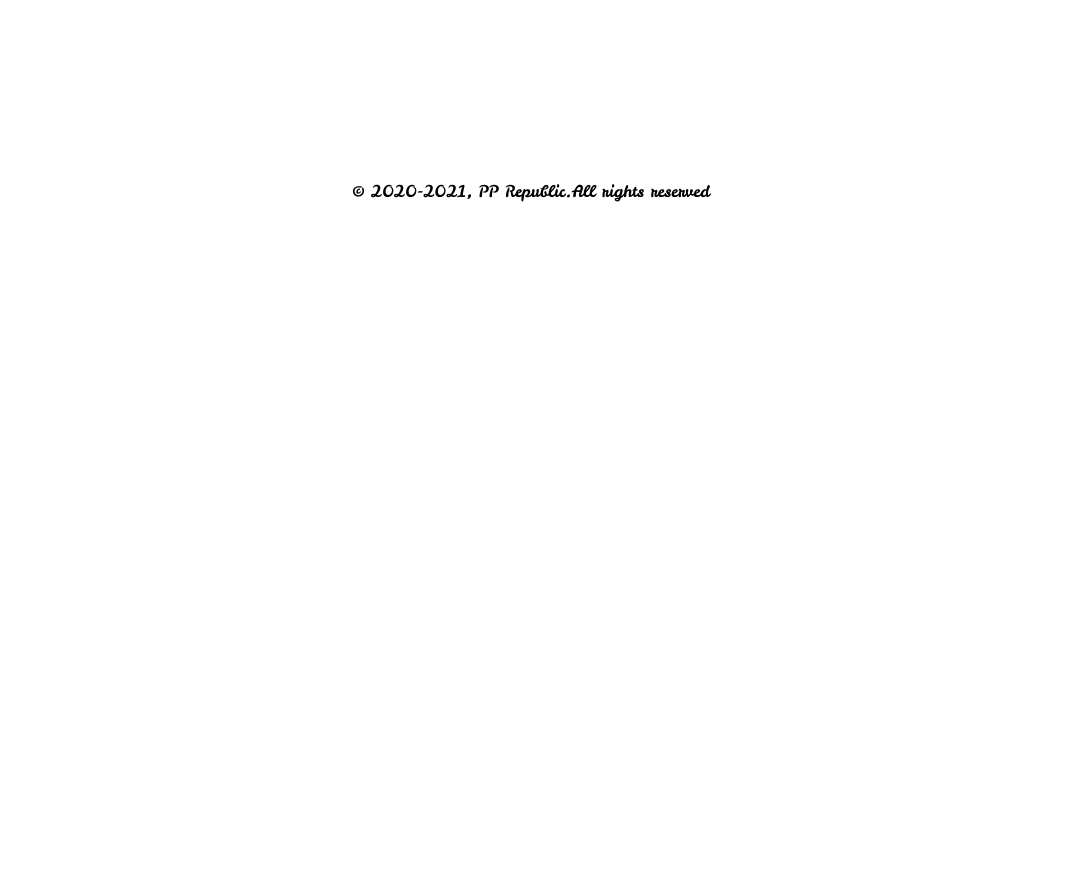
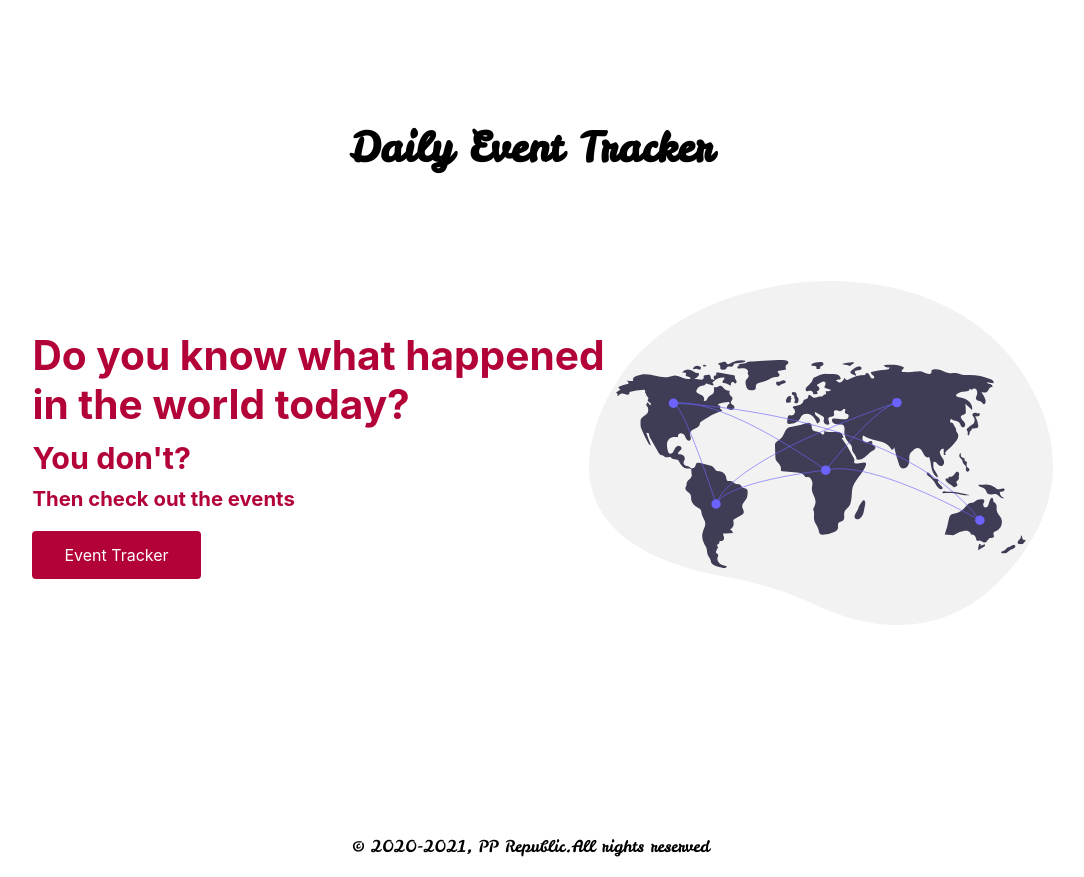
Before and after one commit to 1homsi/Intro-to-Web-Development-Final-Project, a React (Create React App) app: page / in a window 1280 px wide. Shown: the part 1300-2177 px from the top of the page, without its empty margins (109-1193 px from the left). Before the commit the page ends 1522 px from the top, so only its background shows below. Built offline with nearby package versions, Linux system fonts and the light colour scheme.

Commit message:
edited some random things

```diff
--- a/src/components/Home/Top/Top.js
+++ b/src/components/Home/Top/Top.js
@@ -3,6 +3,7 @@
 import './Home.css';
 import CovidSvg from "../../../Images/covid.svg";
 import CryptoT from '../../../Images/cyrptoT.svg';
+import WorldY from "../../../Images/WorldYay.svg"
 
 
 export default function Top() {
@@ -16,12 +17,13 @@
                         <h1>Did you know that Covid-19's scientific name is &#x21a7;</h1>
                         <h2>SARS-CoV-2</h2>
                         <p>Check out its latest movements</p>
-                        <Link to="/covidt"><button className="main__btn">Govid-19 Tracker</button></Link>
+                        <Link to="/ctracker"><button className="main__btn">Govid-19 Tracker</button></Link>
                     </div>
                     <div className="main__img--container">
                         <img id="main__img" src={CovidSvg} alt="" />
                     </div>
                 </div>
+                <br />
                 <h1 style={{ textAlign: "center" }} className="TextAtTheTop">Crypto Tracker</h1>
                 <div className="main__container">
                     <div className="main__img--container">
@@ -35,6 +37,19 @@
                         <Link to="/cryptot"><button className="main__btn">Crypto Tracker</button></Link>
                     </div>
                 </div>
+                <br />
+                <h1 style={{ textAlign: "center" }} className="TextAtTheTop">Daily Event Tracker</h1>
+                <div className="main__container">
+                    <div className="main__content">
+                        <h1>Do you know what happened in the world today? </h1>
+                        <h2>You don't?</h2>
+                        <p>Then check out the events</p>
+                        <Link to="/liveE"><button className="main__btn">Event Tracker</button></Link>
+                    </div>
+                    <div className="main__img--container">
+                        <img id="main__img" src={WorldY} alt="" />
+                    </div>
+                </div>
             </div>
         </div>
     )
```
Also changed, not shown: src/Images/WorldYay.svg (added), 1 other file (tests, documents, lock files or other folders).
